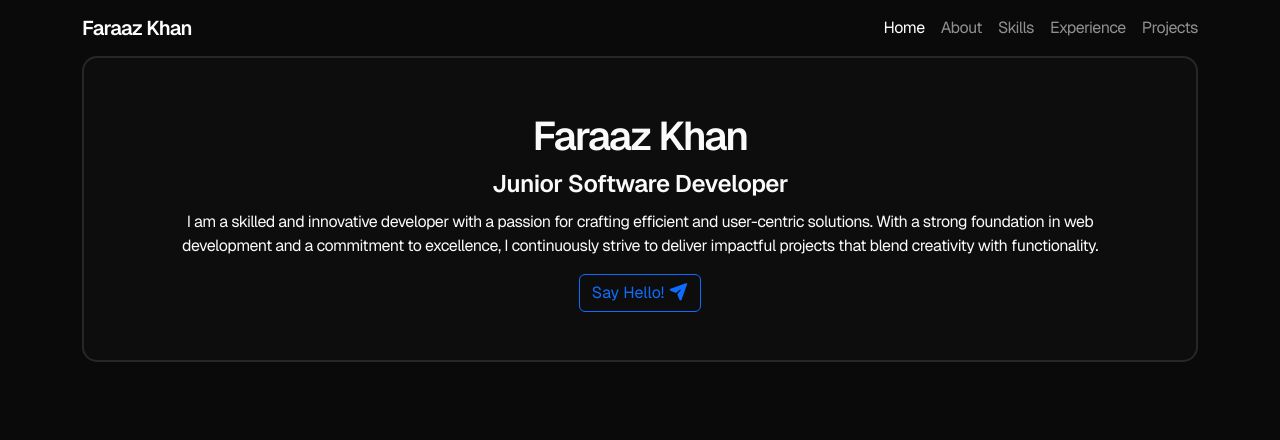
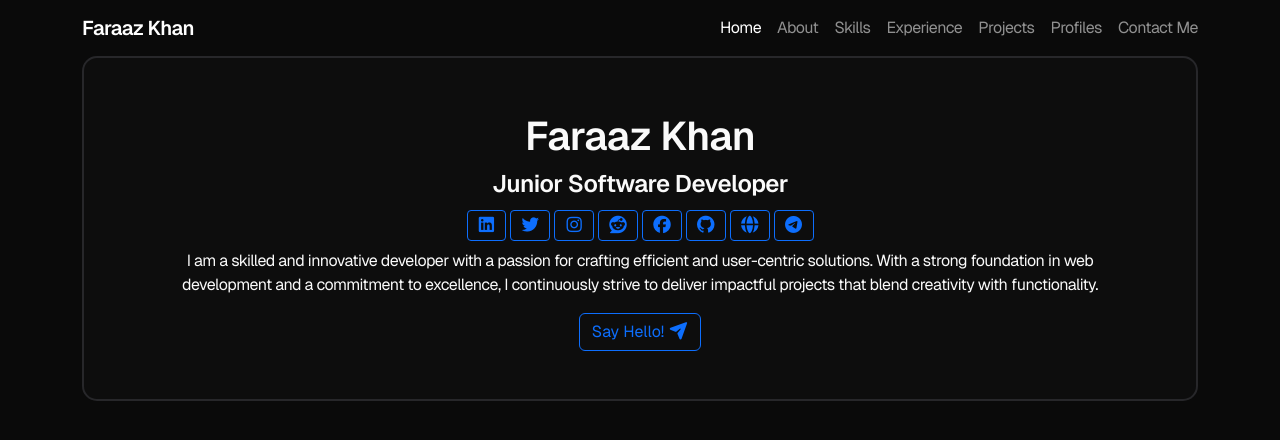
Before and after one commit to faraazkhan20/portfolio, a React (Vite) app: page / in a window 1280 px wide. Shown: the top 440 px of the page. Built offline with nearby package versions, Linux system fonts and the light colour scheme.

Commit message:
Updated src/components/Hero.jsx

```diff
--- a/src/components/Hero.jsx
+++ b/src/components/Hero.jsx
@@ -1,13 +1,41 @@
 function Hero() {
   return (
     <div className="col-lg-12 p-5 px-md-4 px-sm-3 px-xs-2 text-center section">
-      <div className="fs-1 fw-semibold" style={{ letterSpacing: "-2px" }}>
+      <div className="fs-1 fw-semibold" style={{ letterSpacing: "-0.6px" }}>
         Faraaz Khan
       </div>
       <div className="fs-4 fw-semibold pb-2">Junior Software Developer</div>
+
+      <div className="pb-2 d-flex justify-content-center gap-1">
+        <button className="btn btn-sm btn-outline-primary">
+          <i class="fab fa-linkedin fa-lg"></i>
+        </button>
+        <button className="btn btn-sm btn-outline-primary">
+          <i class="fab fa-twitter fa-lg"></i>
+        </button>
+        <button className="btn btn-sm btn-outline-primary">
+          <i class="fab fa-instagram fa-lg"></i>
+        </button>
+        <button className="btn btn-sm btn-outline-primary">
+          <i class="fab fa-reddit fa-lg"></i>
+        </button>
+        <button className="btn btn-sm btn-outline-primary">
+          <i class="fab fa-facebook fa-lg"></i>
+        </button>
+        <button className="btn btn-sm btn-outline-primary">
+          <i class="fab fa-github fa-lg"></i>
+        </button>
+        <button className="btn btn-sm btn-outline-primary">
+          <i class="fas fa-globe fa-lg"></i>
+        </button>
+        <button className="btn btn-sm btn-outline-primary">
+          <i class="fab fa-telegram fa-lg"></i>
+        </button>
+      </div>
+
       <p className="px-0 px-md-5">I am a skilled and innovative developer with a passion for crafting efficient and user-centric solutions. With a strong foundation in web development and a commitment to excellence, I continuously strive to deliver impactful projects that blend creativity with functionality.</p>
       <button className="btn btn-md btn-outline-primary">
-        Say Hello! <i class="fas fa-paper-plane"></i>
+        Say Hello! <i className="fas fa-paper-plane"></i>
       </button>
     </div>
   );
--- a/src/components/Navbar.jsx
+++ b/src/components/Navbar.jsx
@@ -2,14 +2,15 @@ function Navbar() {
   return (
     <nav className="navbar navbar-expand-lg navbar-dark">
       <div className="container">
-        <a className="navbar-brand fw-semibold" href="#" style={{ letterSpacing: "-0.8px" }}>
+        <a className="navbar-brand fw-semibold" href="#" style={{ letterSpacing: "-0.6px" }}>
           Faraaz Khan
         </a>
 
         {/* Toggle Button for Offcanvas */}
-        <button className="navbar-toggler" type="button" data-bs-toggle="offcanvas" data-bs-target="#offcanvasNavbar" aria-controls="offcanvasNavbar">
+        {/* <button className="navbar-toggler" type="button" data-bs-toggle="offcanvas" data-bs-target="#offcanvasNavbar" aria-controls="offcanvasNavbar">
           <span className="navbar-toggler-icon"></span>
-        </button>
+        </button> */}
+        <span className="navbar-toggler navbar-toggler-icon" data-bs-toggle="offcanvas" data-bs-target="#offcanvasNavbar" aria-controls="offcanvasNavbar"></span>
 
         {/* Offcanvas Menu */}
         <div className="offcanvas offcanvas-start" tabIndex="-1" id="offcanvasNavbar" aria-labelledby="offcanvasNavbarLabel" style={{ backgroundColor: "black", borderRight: "2px solid #27272a" }}>
@@ -42,8 +43,18 @@ function Navbar() {
                 </a>
               </li>
               <li className="nav-item">
+                <a className="nav-link" href="#">
+                  Projects
+                </a>
+              </li>
+              <li className="nav-item">
+                <a className="nav-link" href="#">
+                  Profiles
+                </a>
+              </li>
+              <li className="nav-item">
                 <a className="nav-link pe-0" href="#">
-                  Projects
+                  Contact Me
                 </a>
               </li>
             </ul>
```
